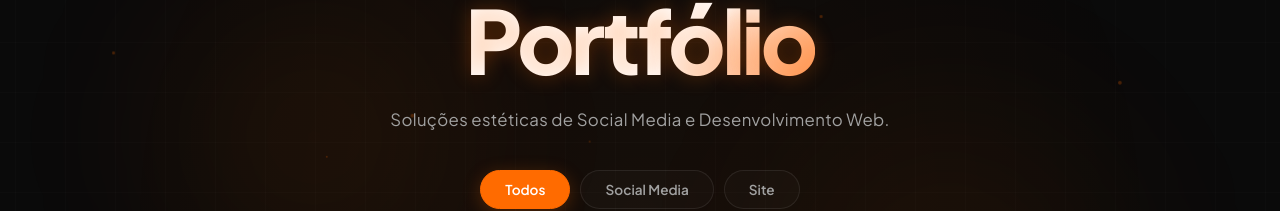
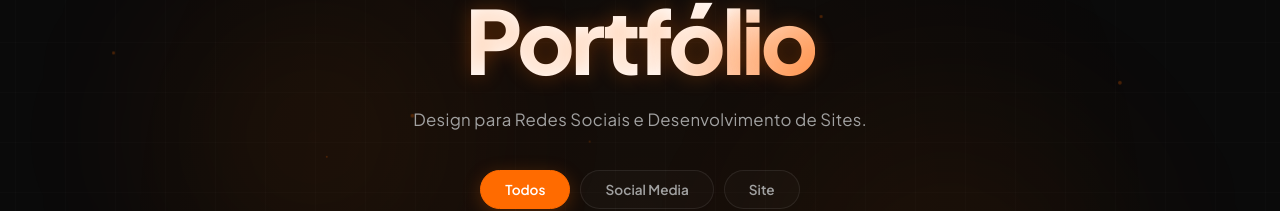
Before and after one commit to eberdesigner1/eberdesigner-link-in-bio, a React (Vite) app: page /portfolio in a window 1280 px wide. Shown: the part 183-394 px from the top of the page. Built offline with nearby package versions, Linux system fonts and the light colour scheme.

Commit message:
style: atualiza subtitulo do portfolio e nova capa do agronegocio

```diff
--- a/src/components/PortfolioPage.jsx
+++ b/src/components/PortfolioPage.jsx
@@ -228,7 +228,7 @@ export default function PortfolioPage() {
           variants={fadeInUpVariants}
         >
           <h1 className="portfolio-main-title text-glow gradient-text">Portfólio</h1>
-          <p className="portfolio-main-subtitle">Soluções estéticas de Social Media e Desenvolvimento Web.</p>
+          <p className="portfolio-main-subtitle">Design para Redes Sociais e Desenvolvimento de Sites.</p>
         </motion.div>
 
         {/* Filter Navigation Tabs */}
```
Also changed, not shown: 1 other file (tests, documents, lock files or other folders).
